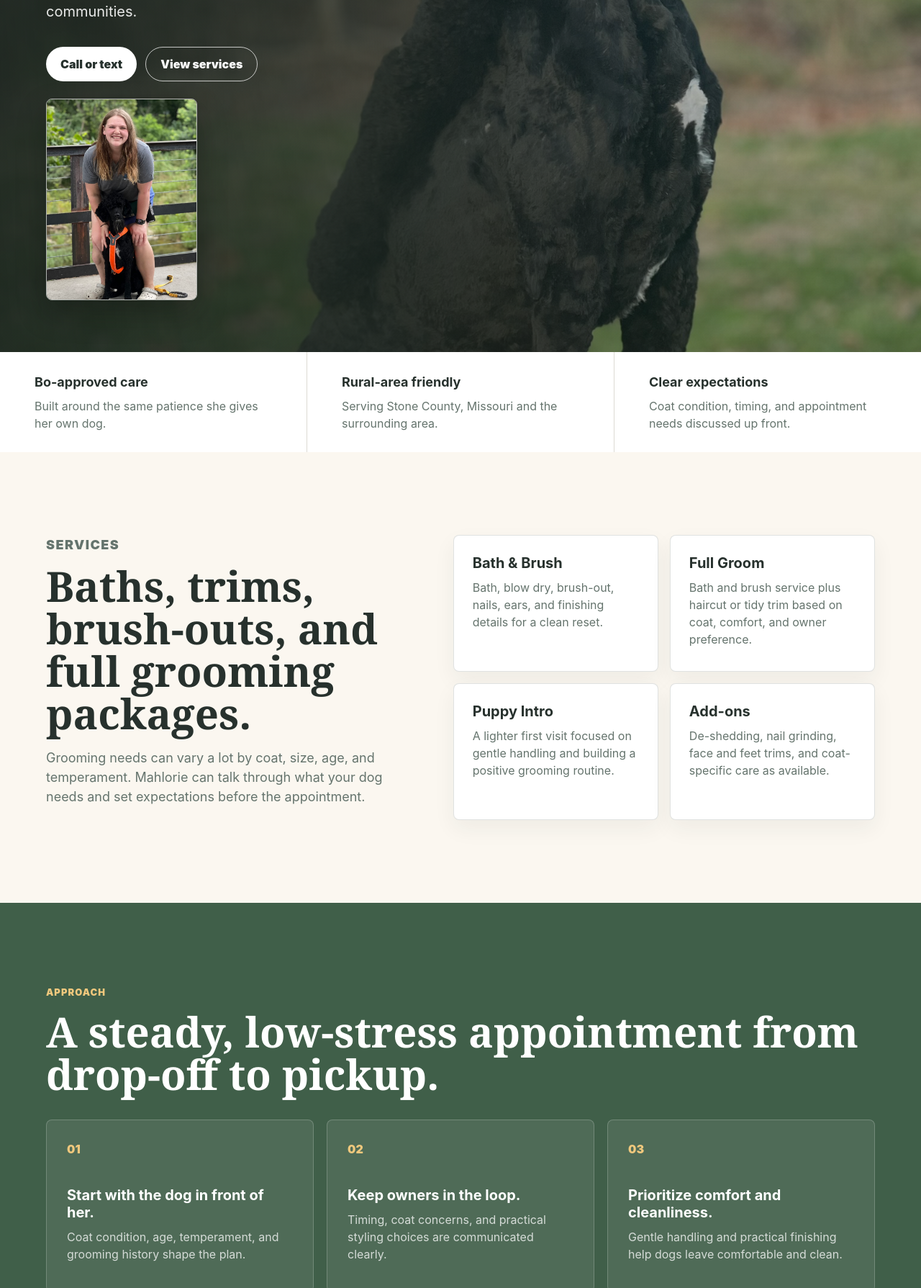
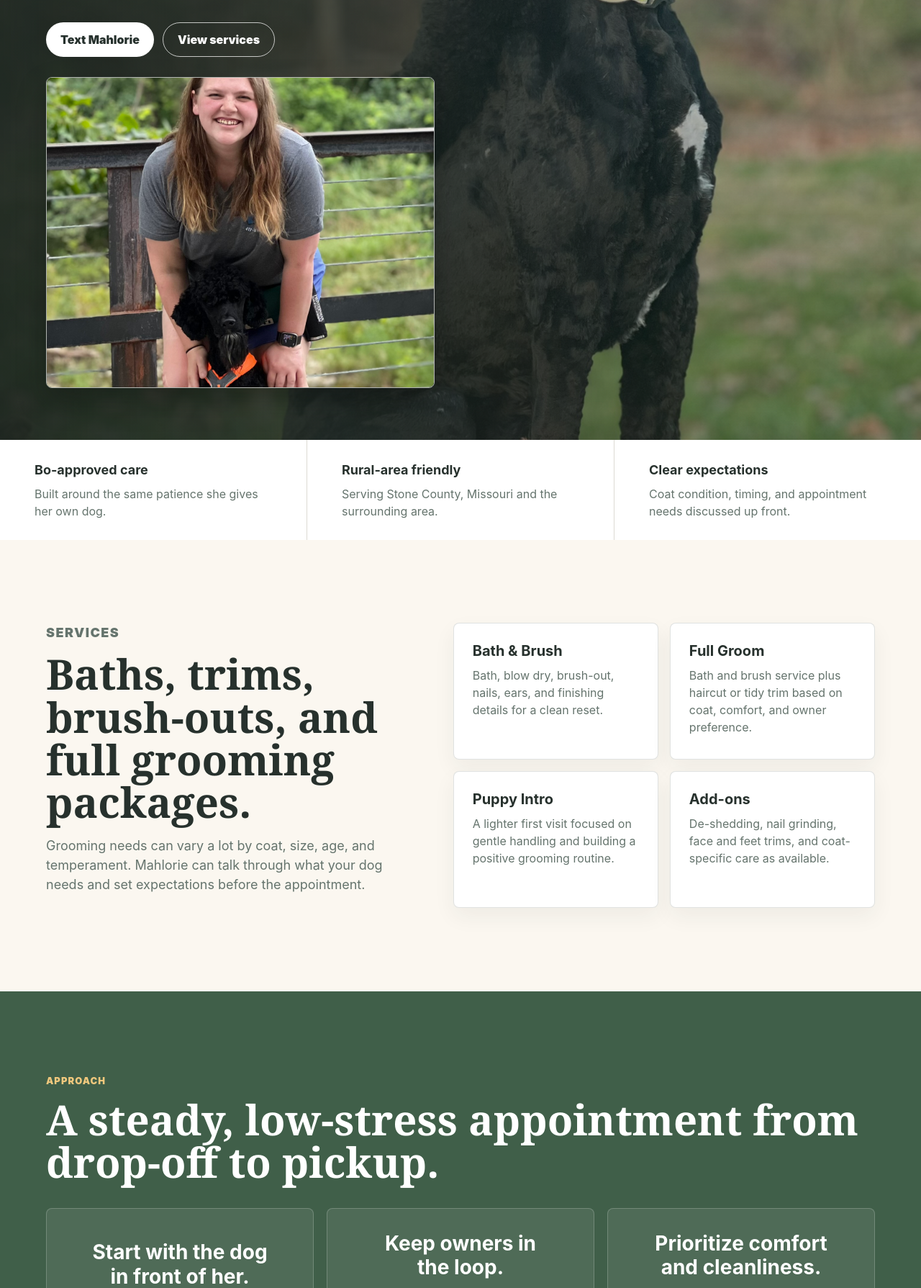
Before and after one commit to alexvahldick/groomingbymahlorie, a plain HTML site: page index.html in a window 1280 px wide. Shown: the part 567-2356 px from the top of the page at 72% size. Drawn offline with Linux system fonts and the light colour scheme.

Commit message:
Refine homepage contact and layout

```diff
--- a/index.html
+++ b/index.html
@@ -15,6 +15,7 @@
     <header class="site-header" aria-label="Primary navigation">
       <a class="brand" href="#top" aria-label="Grooming by Mahlorie home">
         <img class="brand-logo" src="assets/photos/logo/ChatGPT Image Jun 24, 2026, 10_56_22 AM.png" alt="Grooming by Mahlorie" width="160" height="128">
+        <span class="brand-tagline">Independent dog grooming</span>
       </a>
       <nav class="nav-links" aria-label="Site sections">
         <a href="#services">Services</a>
@@ -30,13 +31,12 @@
         <img class="hero-focus-image" src="assets/photos/hero/mahlorie-bo-hero.jpeg" alt="" aria-hidden="true">
         <div class="hero-overlay" aria-hidden="true"></div>
         <div class="hero-content">
-          <p class="eyebrow">Independent dog grooming</p>
           <h1 id="hero-title">A local groomer with a dog at her side.</h1>
           <p class="hero-copy">
             Mahlorie brings steady, one-on-one care to dogs around Stone County and nearby Southwest Missouri communities.
           </p>
           <div class="hero-actions">
-            <a class="button primary" href="tel:+18168961223">Call or text</a>
+            <a class="button primary" href="sms:+18168961223">Text Mahlorie</a>
             <a class="button secondary" href="#services">View services</a>
           </div>
           <img class="hero-inline-image" src="assets/photos/hero/mahlorie-bo-hero.jpeg" alt="Mahlorie smiling with Bo outdoors">
@@ -94,17 +94,14 @@
         </div>
         <div class="care-grid">
           <article>
-            <span>01</span>
             <h3>Start with the dog in front of her.</h3>
             <p>Coat condition, age, temperament, and grooming history shape the plan.</p>
           </article>
           <article>
-            <span>02</span>
             <h3>Keep owners in the loop.</h3>
             <p>Timing, coat concerns, and practical styling choices are communicated clearly.</p>
           </article>
           <article>
-            <span>03</span>
             <h3>Prioritize comfort and cleanliness.</h3>
             <p>Gentle handling and practical finishing help dogs leave comfortable and clean.</p>
           </article>
@@ -114,15 +111,19 @@
       <section class="section contact-section" id="contact" aria-labelledby="contact-title">
         <div class="contact-copy">
           <p class="eyebrow">Booking</p>
-          <h2 id="contact-title">Call or text to talk through your dog's grooming needs.</h2>
+          <h2 id="contact-title">Text to talk through your dog's grooming needs.</h2>
           <p>
             Share your dog's breed or mix, size, coat condition, and what kind of groom you have in mind.
-            Mahlorie serves Stone County, Missouri and the surrounding Southwest Missouri area.
+            Texts are easiest while Mahlorie is grooming, and voicemails are welcome too.
           </p>
         </div>
         <div class="contact-panel">
+          <a class="contact-link" href="sms:+18168961223">
+            <span>Text</span>
+            <strong>(816) 896-1223</strong>
+          </a>
           <a class="contact-link" href="tel:+18168961223">
-            <span>Call or text</span>
+            <span>Call or leave a voicemail</span>
             <strong>(816) 896-1223</strong>
           </a>
           <a class="contact-link" href="mailto:hello@groomingbymahlorie.com">
--- a/styles.css
+++ b/styles.css
@@ -63,6 +63,7 @@ a {
 .brand {
   display: inline-flex;
   align-items: center;
+  gap: 14px;
   min-width: 0;
   text-decoration: none;
 }
@@ -74,6 +75,21 @@ a {
   max-height: 106px;
   object-fit: contain;
   filter: drop-shadow(0 8px 18px rgba(0, 0, 0, 0.22));
+}
+
+.brand-tagline {
+  max-width: 150px;
+  color: #f3b7a8;
+  font-size: 13px;
+  font-weight: 900;
+  letter-spacing: 0.08em;
+  line-height: 1.15;
+  text-transform: uppercase;
+}
+
+.page-header-nav .brand-tagline,
+.site-header.scrolled .brand-tagline {
+  color: var(--rose);
 }
 
 .nav-links {
@@ -194,13 +210,13 @@ h3 {
 
 .hero-inline-image {
   display: block;
-  width: min(100%, 210px);
-  aspect-ratio: 3 / 4;
-  margin-top: 24px;
+  width: min(100%, 540px);
+  aspect-ratio: 5 / 4;
+  margin-top: 28px;
   border: 1px solid rgba(255, 255, 255, 0.64);
   border-radius: 8px;
   object-fit: cover;
-  object-position: center;
+  object-position: center 35%;
   box-shadow: 0 18px 40px rgba(0, 0, 0, 0.28);
 }
 
@@ -310,22 +326,27 @@ h3 {
 }
 
 .care-grid article {
-  min-height: 240px;
-  padding: 28px;
+  display: grid;
+  min-height: 210px;
+  align-content: center;
+  justify-items: center;
+  padding: 32px;
   border: 1px solid rgba(255, 255, 255, 0.2);
   border-radius: 8px;
   background: rgba(255, 255, 255, 0.08);
+  text-align: center;
 }
 
-.care-grid span {
-  display: block;
-  margin-bottom: 40px;
-  color: #f0c87d;
-  font-weight: 900;
+.care-grid h3 {
+  max-width: 13ch;
+  margin-bottom: 14px;
+  font-size: clamp(22px, 2.2vw, 28px);
 }
 
 .care-grid p {
+  max-width: 28ch;
   color: rgba(255, 255, 255, 0.76);
+  font-size: 17px;
 }
 
 .contact-section {
```
Also changed, not shown: gallery.html (+1 -0 lines).
